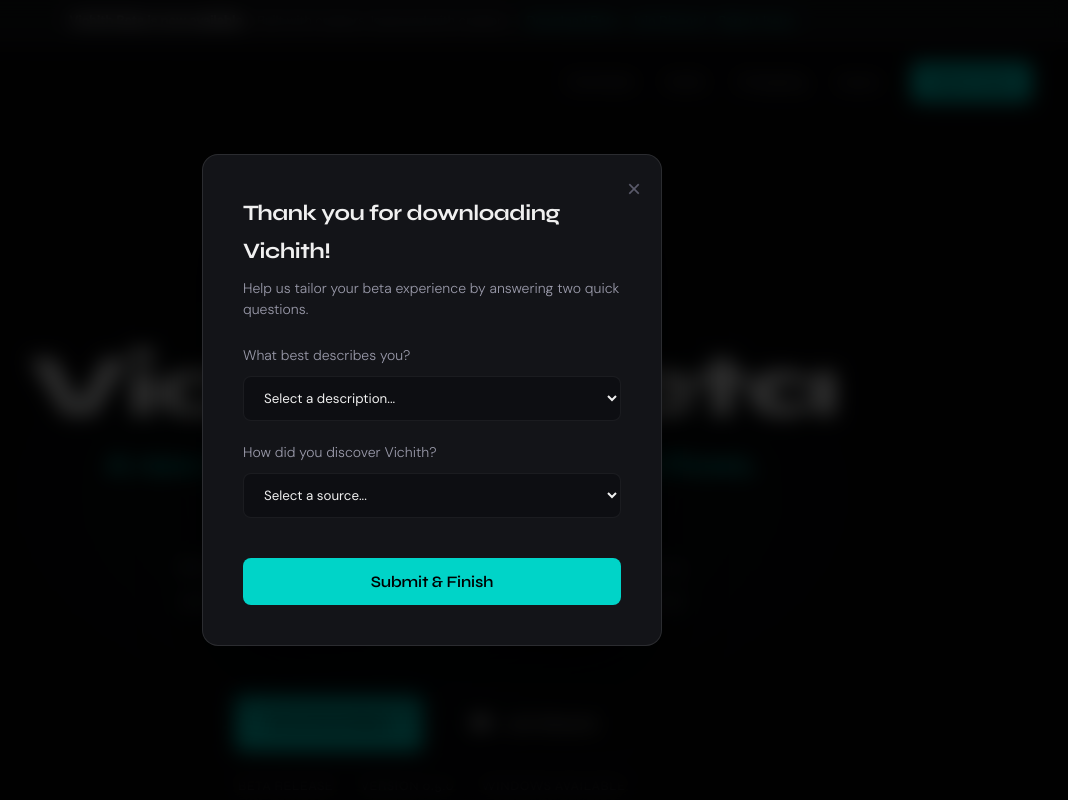
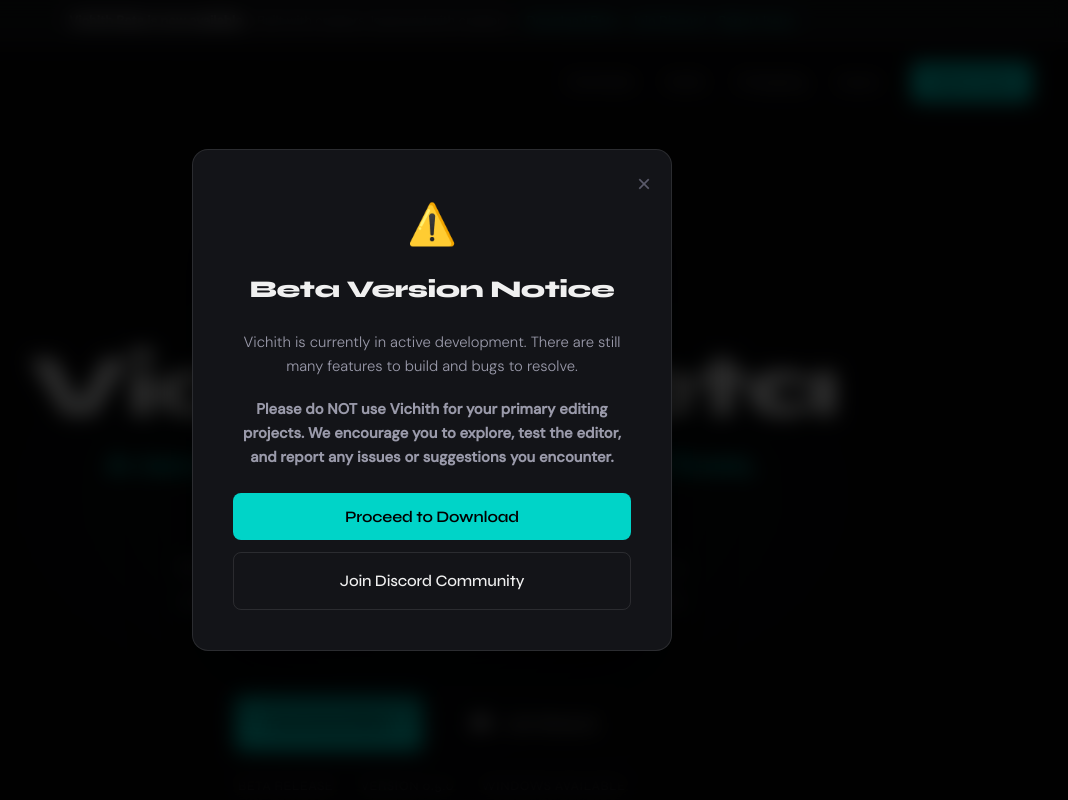
Before and after one commit to saarthi-ai-77/vichith-web, a Next.js app: page / in a window 1280 px wide. Both pictures are taken after a click on the button "Download Beta". Shown: the top 800 px of the page, without its empty margins (208-1276 px from the left). Built offline with nearby package versions, Linux system fonts and the light colour scheme; no server answers.

Commit message:
Intercept download buttons with active beta warning notice modal

```diff
--- a/src/app/page.tsx
+++ b/src/app/page.tsx
@@ -12,6 +12,7 @@
 
   // Survey Modal State
   const [showSurvey, setShowSurvey] = useState(false);
+  const [showWarning, setShowWarning] = useState(false);
   const [surveyRole, setSurveyRole] = useState('');
   const [surveySource, setSurveySource] = useState('');
   const [surveySubmitting, setSurveySubmitting] = useState(false);
@@ -53,8 +54,15 @@
     return () => clearInterval(interval);
   }, []);
 
-  // Download trigger
+  // Download warning trigger
   const handleDownload = () => {
+    setShowWarning(true);
+  };
+
+  // Actual download execution after passing warning
+  const executeDownload = () => {
+    setShowWarning(false);
+
     // Open release download page
     window.open('https://github.com/saarthi-ai-77/vichith-updater/releases/tag/v0.5.0', '_blank');
 
@@ -233,6 +241,47 @@
           </div>
         </div>
       </section>
+
+      {/* BETA WARNING MODAL POPUP */}
+      {showWarning && (
+        <div className="modal-overlay">
+          <div className="modal-card" style={{ maxWidth: '480px' }}>
+            <button onClick={() => setShowWarning(false)} className="modal-close-btn">&times;</button>
+            <div style={{ textAlign: 'center', marginBottom: '1.25rem' }}>
+              <div style={{ fontSize: '2.5rem', marginBottom: '0.75rem' }}>⚠️</div>
+              <h3 style={{ fontFamily: 'var(--font-display)', fontSize: '1.5rem', fontWeight: 800, color: 'var(--text)', letterSpacing: '-0.02em' }}>Beta Version Notice</h3>
+            </div>
+
+            <p style={{ color: 'var(--text-2)', fontSize: '0.925rem', lineHeight: '1.6', marginBottom: '1.25rem', textAlign: 'center' }}>
+              Vichith is currently in active development. There are still many features to build and bugs to resolve.
+            </p>
+
+            <p style={{ color: 'var(--text-2)', fontSize: '0.925rem', lineHeight: '1.6', marginBottom: '1.5rem', textAlign: 'center', fontWeight: 'bold' }}>
+              Please do NOT use Vichith for your primary editing projects. We encourage you to explore, test the editor, and report any issues or suggestions you encounter.
+            </p>
+
+            <div style={{ display: 'flex', flexDirection: 'column', gap: '0.75rem' }}>
+              <button
+                onClick={executeDownload}
+                className="btn-primary"
+                style={{ width: '100%', padding: '0.875rem' }}
+              >
+                Proceed to Download
+              </button>
+
+              <a
+                href="https://discord.gg/MSeSsbgD"
+                target="_blank"
+                rel="noopener noreferrer"
+                className="btn-ghost"
+                style={{ width: '100%', padding: '0.875rem', textAlign: 'center', display: 'block', textDecoration: 'none' }}
+              >
+                Join Discord Community
+              </a>
+            </div>
+          </div>
+        </div>
+      )}
 
       {/* SURVEY MODAL POPUP */}
       {showSurvey && (
```
